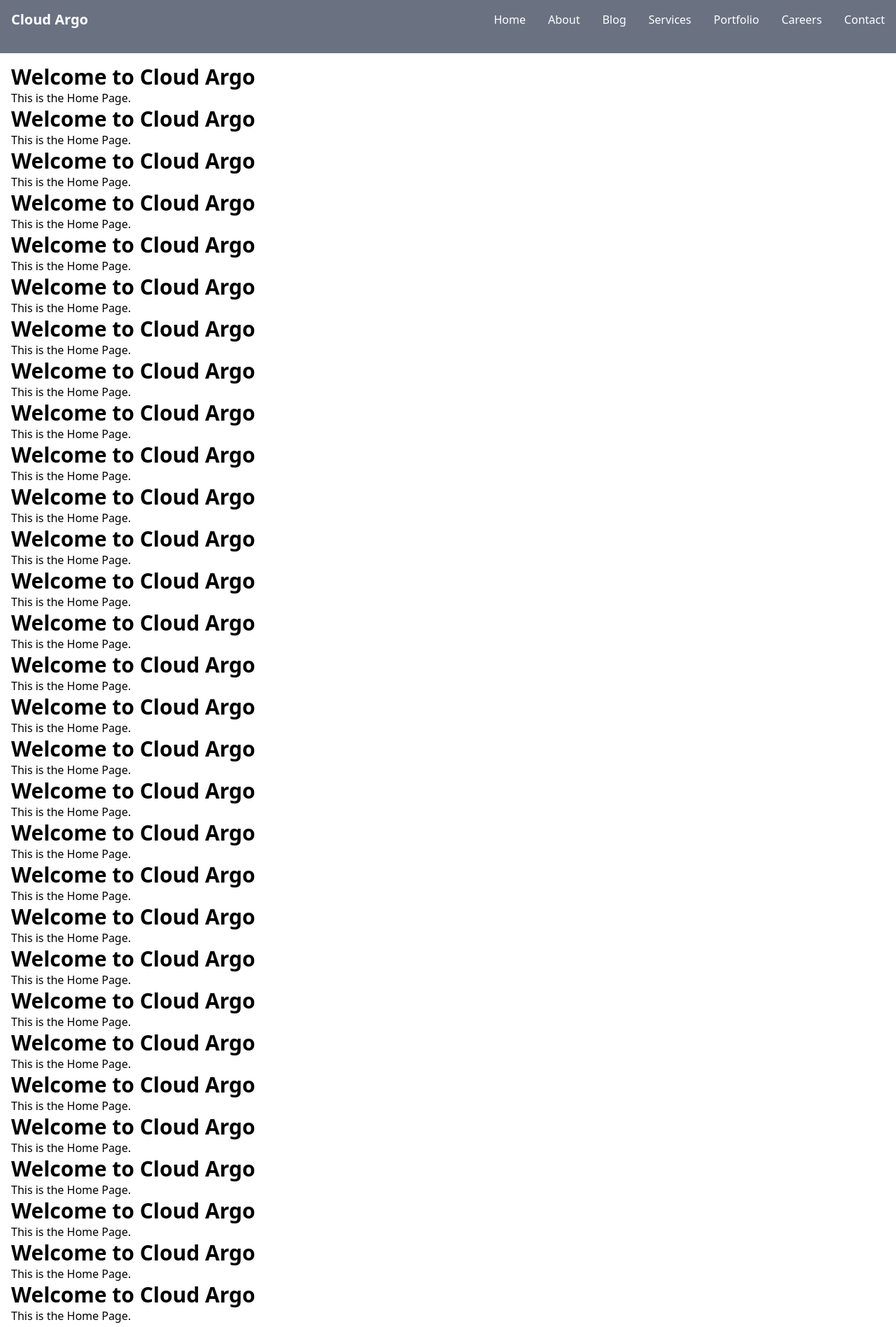
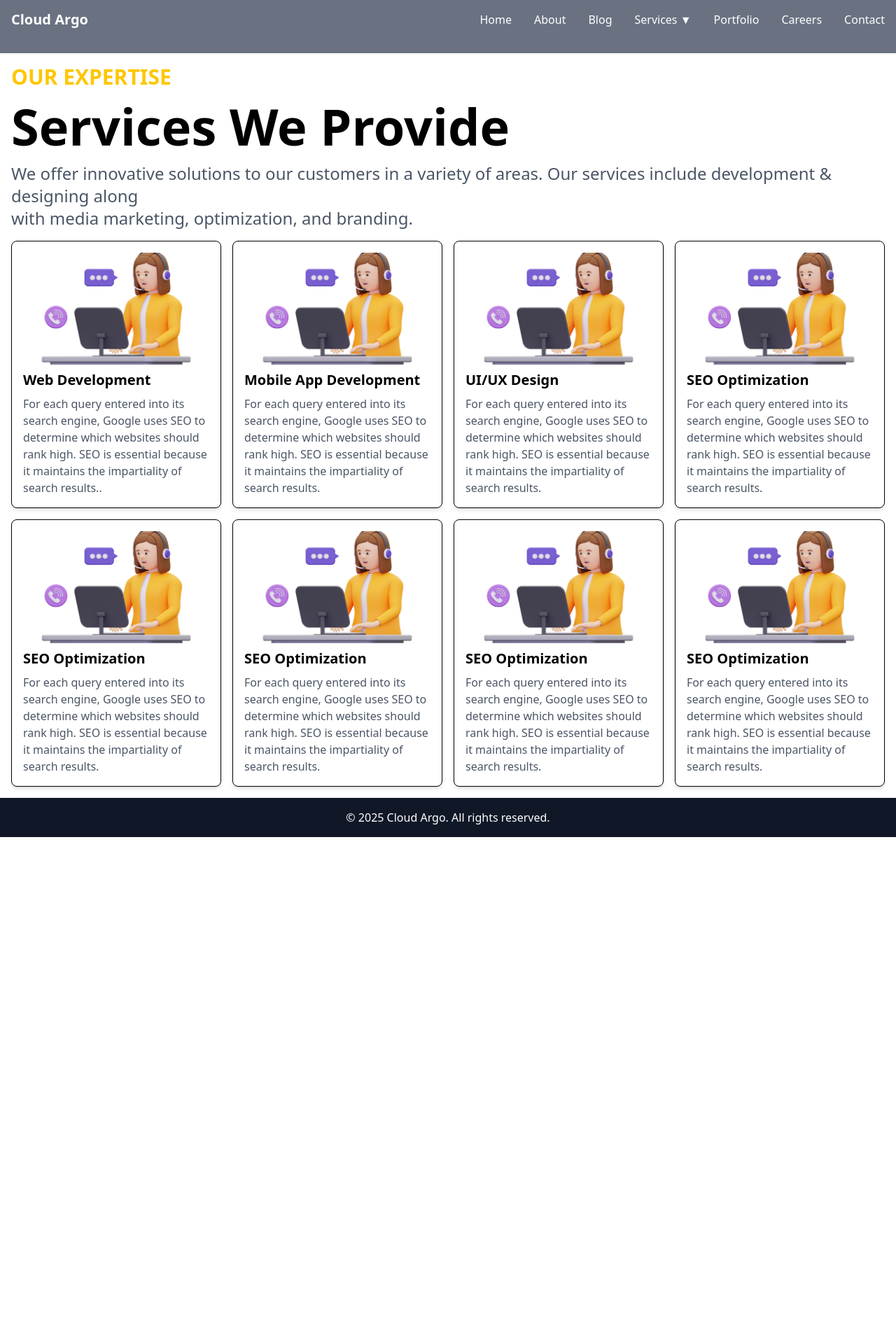
Before and after one commit to danishts/Cloud-Argo, a React (Vite) app: page /services in a window 1280 px wide. Shown: the part 20-1916 px from the top of the page at 70% size. After the commit the page ends 1216 px from the top, so only its background shows below. Built offline with nearby package versions, Linux system fonts and the light colour scheme.

Commit message:
selects update

```diff
--- a/src/Layout/Components/Navbar.jsx
+++ b/src/Layout/Components/Navbar.jsx
@@ -1,12 +1,141 @@
 
-import React, { useState } from "react";
+// import React, { useState } from "react";
+// import { Link } from "react-router-dom";
+
+// const Navbar = () => {
+//   const [isOpen, setIsOpen] = useState(false);
+
+//   return (
+//     <nav className="bg-gray-500   text-white p-4">
+//       <div className="container mx-auto h-16 flex justify-between items-center">
+//         {/* Logo */}
+//         <h1 className="text-xl font-bold">Cloud Argo</h1>
+
+//         {/* Menu Button for Mobile */}
+//         <button
+//           className="md:hidden text-xl"
+//           onClick={() => setIsOpen(!isOpen)}
+//         >
+//           ☰
+//         </button>
+
+//         {/* Navigation Links */}
+//         <ul
+//           className={`md:flex gap-8 z-30 absolute md:static left-0 w-full md:w-auto bg-gray-500 p-4 md:p-0 transition-all ${
+//             isOpen ? "top-16" : "-top-96"
+//           } md:top-auto`}
+//         >
+//           <li>
+//             <Link
+//               to="/"
+//               className="block hover:underline"
+//               onClick={() => setIsOpen(false)}
+//             >
+//               Home
+//             </Link>
+//           </li>
+//           <li>
+//             <Link
+//               to="/about"
+//               className="block hover:underline"
+//               onClick={() => setIsOpen(false)}
+//             >
+//               About
+//             </Link>
+//           </li>
+//           <li>
+//             <Link
+//               to="/blog"
+//               className="block hover:underline"
+//               onClick={() => setIsOpen(false)}
+//             >
+//               Blog
+//             </Link>
+//           </li>
+//           <li>
+//             <Link
+//               to="/services"
+//               className="block hover:underline"
+//               onClick={() => setIsOpen(false)}
+//             >
+//               Services
+//             </Link>
+//           </li>
+//           <li>
+//             <Link
+//               to="/portfolio"
+//               className="block hover:underline"
+//               onClick={() => setIsOpen(false)}
+//             >
+//               Portfolio
+//             </Link>
+//           </li>
+//           <li>
+//             <Link
+//               to="/careers"
+//               className="block hover:underline"
+//               onClick={() => setIsOpen(false)}
+//             >
+//               Careers
+//             </Link>
+//           </li>
+//           <li>
+//             <Link
+//               to="/contact"
+//               className="block hover:underline"
+//               onClick={() => setIsOpen(false)}
+//             >
+//               Contact
+//             </Link>
+//           </li>
+//         </ul>
+//       </div>
+//     </nav>
+//   );
+// };
+
+// export default Navbar;
+
+
+import React, { useState, useEffect } from "react";
 import { Link } from "react-router-dom";
 
 const Navbar = () => {
   const [isOpen, setIsOpen] = useState(false);
+  const [dropdownOpen, setDropdownOpen] = useState(false);
+  const [selectedIndex, setSelectedIndex] = useState(-1); // Track selected index
+  const services = [
+    "Web Development",
+    "Mobile App Development",
+    "UI/UX Design",
+    "SEO Optimization",
+    "Graphic Design",
+  ];
+
+  // Handle keyboard navigation
+  useEffect(() => {
+    const handleKeyDown = (event) => {
+      if (dropdownOpen) {
+        if (event.key === "ArrowDown") {
+          setSelectedIndex((prev) =>
+            prev < services.length - 1 ? prev + 1 : prev
+          );
+        } else if (event.key === "ArrowUp") {
+          setSelectedIndex((prev) => (prev > 0 ? prev - 1 : prev));
+        } else if (event.key === "Enter" && selectedIndex !== -1) {
+          alert(`You selected: ${services[selectedIndex]}`);
+          setDropdownOpen(false);
+          setSelectedIndex(-1);
+        }
+      }
+    };
+
+    window.addEventListener("keydown", handleKeyDown);
+    return () => window.removeEventListener("keydown", handleKeyDown);
+  }, [dropdownOpen, selectedIndex]);
 
   return (
-    <nav className="bg-gray-500   text-white p-4">
+    <nav className="bg-gray-500 text-white p-4">
       <div className="container mx-auto h-16 flex justify-between items-center">
         {/* Logo */}
         <h1 className="text-xl font-bold">Cloud Argo</h1>
@@ -52,15 +181,35 @@ const Navbar = () => {
               Blog
             </Link>
           </li>
-          <li>
-            <Link
-              to="/services"
-              className="block hover:underline"
-              onClick={() => setIsOpen(false)}
-            >
-              Services
-            </Link>
+
+          {/* Services with Dropdown and Keyboard Navigation */}
+          <li
+            className="relative"
+            onMouseEnter={() => setDropdownOpen(true)}
+            onMouseLeave={() => setDropdownOpen(false)}
+          >
+            <button className="block hover:underline flex items-center">
+              Services ▼
+            </button>
+
+            {dropdownOpen && (
+              <ul className="absolute left-0 mt-2 w-48 bg-white text-black shadow-md rounded-md">
+                {services.map((service, index) => (
+                  <li
+                    key={service}
+                    className={`cursor-pointer px-4 py-2 ${
+                      selectedIndex === index
+                        ? "bg-gray-300 font-bold"
+                        : "hover:bg-gray-200"
+                    }`}
+                  >
+                    {service}
+                  </li>
+                ))}
+              </ul>
+            )}
           </li>
+
           <li>
             <Link
               to="/portfolio"
--- a/src/Layout/Pages/Service.jsx
+++ b/src/Layout/Pages/Service.jsx
@@ -1,112 +1,91 @@
 import React from "react";
+import techImage from "../../assets/tech.png";
+
+const servicesData = [
+  {
+    id: 1,
+    name: "Web Development",
+    description:
+      "For each query entered into its search engine, Google uses SEO to determine which websites should rank high. SEO is essential because it maintains the impartiality of search results..",
+    image: techImage,
+  },
+  {
+    id: 2,
+    name: "Mobile App Development",
+    description:
+      "For each query entered into its search engine, Google uses SEO to determine which websites should rank high. SEO is essential because it maintains the impartiality of search results.",
+    image: techImage,
+  },
+  {
+    id: 3,
+    name: "UI/UX Design",
+    description:
+      "For each query entered into its search engine, Google uses SEO to determine which websites should rank high. SEO is essential because it maintains the impartiality of search results.",
+    image: techImage,
+  },
+  {
+    id: 4,
+    name: "SEO Optimization",
+    description:
+      "For each query entered into its search engine, Google uses SEO to determine which websites should rank high. SEO is essential because it maintains the impartiality of search results.",
+    image: techImage,
+  },
+  {
+    id: 5,
+    name: "SEO Optimization",
+    description:
+      "For each query entered into its search engine, Google uses SEO to determine which websites should rank high. SEO is essential because it maintains the impartiality of search results.",
+    image: techImage,
+  },
+  {
+    id: 6,
+    name: "SEO Optimization",
+    description:
+      "For each query entered into its search engine, Google uses SEO to determine which websites should rank high. SEO is essential because it maintains the impartiality of search results.",
+    image: techImage,
+  },
+  {
+    id: 7,
+    name: "SEO Optimization",
+    description:
+      "For each query entered into its search engine, Google uses SEO to determine which websites should rank high. SEO is essential because it maintains the impartiality of search results.",
+    image: techImage,
+  },
+  {
+    id: 8,
+    name: "SEO Optimization",
+    description:
+      "For each query entered into its search engine, Google uses SEO to determine which websites should rank high. SEO is essential because it maintains the impartiality of search results.",
+    image: techImage,
+  },
+];
 
 const Services = () => {
   return (
     <div className="p-4">
-      <h1 className="text-3xl font-bold">Welcome to Cloud Argo</h1>
-      <p>This is the Home Page.</p>
-      <h1 className="text-3xl font-bold">Welcome to Cloud Argo</h1>
-      <p>This is the Home Page.</p>
-      <h1 className="text-3xl font-bold">Welcome to Cloud Argo</h1>
-      <p>This is the Home Page.</p>
-      <h1 className="text-3xl font-bold">Welcome to Cloud Argo</h1>
-      <p>This is the Home Page.</p>
-      <h1 className="text-3xl font-bold">Welcome to Cloud Argo</h1>
-      <p>This is the Home Page.</p>
-      <h1 className="text-3xl font-bold">Welcome to Cloud Argo</h1>
-      <p>This is the Home Page.</p>
-      <h1 className="text-3xl font-bold">Welcome to Cloud Argo</h1>
-      <p>This is the Home Page.</p>
-      <h1 className="text-3xl font-bold">Welcome to Cloud Argo</h1>
-      <p>This is the Home Page.</p>{" "}
-      <h1 className="text-3xl font-bold">Welcome to Cloud Argo</h1>
-      <p>This is the Home Page.</p>
-      <h1 className="text-3xl font-bold">Welcome to Cloud Argo</h1>
-      <p>This is the Home Page.</p>
-      <h1 className="text-3xl font-bold">Welcome to Cloud Argo</h1>
-      <p>This is the Home Page.</p>
-      <h1 className="text-3xl font-bold">Welcome to Cloud Argo</h1>
-      <p>This is the Home Page.</p>{" "}
-      <h1 className="text-3xl font-bold">Welcome to Cloud Argo</h1>
-      <p>This is the Home Page.</p>
-      <h1 className="text-3xl font-bold">Welcome to Cloud Argo</h1>
-      <p>This is the Home Page.</p>
-      <h1 className="text-3xl font-bold">Welcome to Cloud Argo</h1>
-      <p>This is the Home Page.</p>
-      <h1 className="text-3xl font-bold">Welcome to Cloud Argo</h1>
-      <p>This is the Home Page.</p>{" "}
-      <h1 className="text-3xl font-bold">Welcome to Cloud Argo</h1>
-      <p>This is the Home Page.</p>
-      <h1 className="text-3xl font-bold">Welcome to Cloud Argo</h1>
-      <p>This is the Home Page.</p>
-      <h1 className="text-3xl font-bold">Welcome to Cloud Argo</h1>
-      <p>This is the Home Page.</p>
-      <h1 className="text-3xl font-bold">Welcome to Cloud Argo</h1>
-      <p>This is the Home Page.</p>{" "}
-      <h1 className="text-3xl font-bold">Welcome to Cloud Argo</h1>
-      <p>This is the Home Page.</p>
-      <h1 className="text-3xl font-bold">Welcome to Cloud Argo</h1>
-      <p>This is the Home Page.</p>
-      <h1 className="text-3xl font-bold">Welcome to Cloud Argo</h1>
-      <p>This is the Home Page.</p>
-      <h1 className="text-3xl font-bold">Welcome to Cloud Argo</h1>
-      <p>This is the Home Page.</p>{" "}
-      <h1 className="text-3xl font-bold">Welcome to Cloud Argo</h1>
-      <p>This is the Home Page.</p>
-      <h1 className="text-3xl font-bold">Welcome to Cloud Argo</h1>
-      <p>This is the Home Page.</p>
-      <h1 className="text-3xl font-bold">Welcome to Cloud Argo</h1>
-      <p>This is the Home Page.</p>
-      <h1 className="text-3xl font-bold">Welcome to Cloud Argo</h1>
-      <p>This is the Home Page.</p>{" "}
-      <h1 className="text-3xl font-bold">Welcome to Cloud Argo</h1>
-      <p>This is the Home Page.</p>
-      <h1 className="text-3xl font-bold">Welcome to Cloud Argo</h1>
-      <p>This is the Home Page.</p>
-      <h1 className="text-3xl font-bold">Welcome to Cloud Argo</h1>
-      <p>This is the Home Page.</p>
-      <h1 className="text-3xl font-bold">Welcome to Cloud Argo</h1>
-      <p>This is the Home Page.</p>{" "}
-      <h1 className="text-3xl font-bold">Welcome to Cloud Argo</h1>
-      <p>This is the Home Page.</p>
-      <h1 className="text-3xl font-bold">Welcome to Cloud Argo</h1>
-      <p>This is the Home Page.</p>
-      <h1 className="text-3xl font-bold">Welcome to Cloud Argo</h1>
-      <p>This is the Home Page.</p>
-      <h1 className="text-3xl font-bold">Welcome to Cloud Argo</h1>
-      <p>This is the Home Page.</p>{" "}
-      <h1 className="text-3xl font-bold">Welcome to Cloud Argo</h1>
-      <p>This is the Home Page.</p>
-      <h1 className="text-3xl font-bold">Welcome to Cloud Argo</h1>
-      <p>This is the Home Page.</p>
-      <h1 className="text-3xl font-bold">Welcome to Cloud Argo</h1>
-      <p>This is the Home Page.</p>
-      <h1 className="text-3xl font-bold">Welcome to Cloud Argo</h1>
-      <p>This is the Home Page.</p>{" "}
-      <h1 className="text-3xl font-bold">Welcome to Cloud Argo</h1>
-      <p>This is the Home Page.</p>
-      <h1 className="text-3xl font-bold">Welcome to Cloud Argo</h1>
-      <p>This is the Home Page.</p>
-      <h1 className="text-3xl font-bold">Welcome to Cloud Argo</h1>
-      <p>This is the Home Page.</p>
-      <h1 className="text-3xl font-bold">Welcome to Cloud Argo</h1>
-      <p>This is the Home Page.</p>{" "}
-      <h1 className="text-3xl font-bold">Welcome to Cloud Argo</h1>
-      <p>This is the Home Page.</p>
-      <h1 className="text-3xl font-bold">Welcome to Cloud Argo</h1>
-      <p>This is the Home Page.</p>
-      <h1 className="text-3xl font-bold">Welcome to Cloud Argo</h1>
-      <p>This is the Home Page.</p>
-      <h1 className="text-3xl font-bold">Welcome to Cloud Argo</h1>
-      <p>This is the Home Page.</p>{" "}
-      <h1 className="text-3xl font-bold">Welcome to Cloud Argo</h1>
-      <p>This is the Home Page.</p>
-      <h1 className="text-3xl font-bold">Welcome to Cloud Argo</h1>
-      <p>This is the Home Page.</p>
-      <h1 className="text-3xl font-bold">Welcome to Cloud Argo</h1>
-      <p>This is the Home Page.</p>
-      <h1 className="text-3xl font-bold">Welcome to Cloud Argo</h1>
-      <p>This is the Home Page.</p>
+      <h1 className="text-3xl text-yellow-400 font-bold mb-4">OUR EXPERTISE</h1>
+      <h1 className="text-7xl  font-bold mb-4"> Services We Provide</h1>
+      <p className="text-gray-600 text-2xl mb-4">
+        We offer innovative solutions to our customers in a variety of areas.
+        Our services include development & designing along <br /> with media
+        marketing, optimization, and branding.
+      </p>
+      <div className="grid grid-cols-1 md:grid-cols-2 lg:grid-cols-4 gap-4">
+        {servicesData.map((service) => (
+          <div
+            key={service.id}
+            className="border rounded-lg p-4  shadow-md bg-white"
+          >
+            <img
+              src={service.image}
+              alt={service.name}
+              className="w-full h-40 object-cover rounded-md mb-2"
+            />
+            <h2 className="text-xl mt-2 font-semibold">{service.name}</h2>
+            <p className="text-gray-600 mt-2 ">{service.description}</p>
+          </div>
+        ))}
+      </div>
     </div>
   );
 };
```
Also changed, not shown: src/Layout/Pages/Home.jsx (+54 -22 lines), src/assets/tech.png (added).
